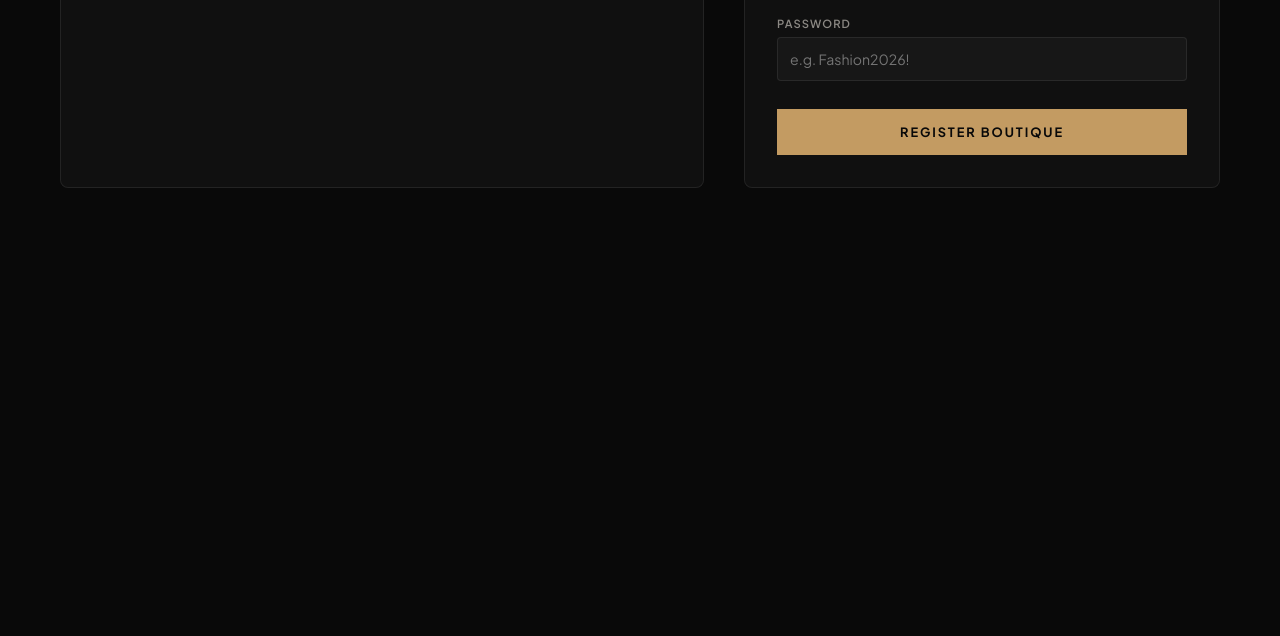
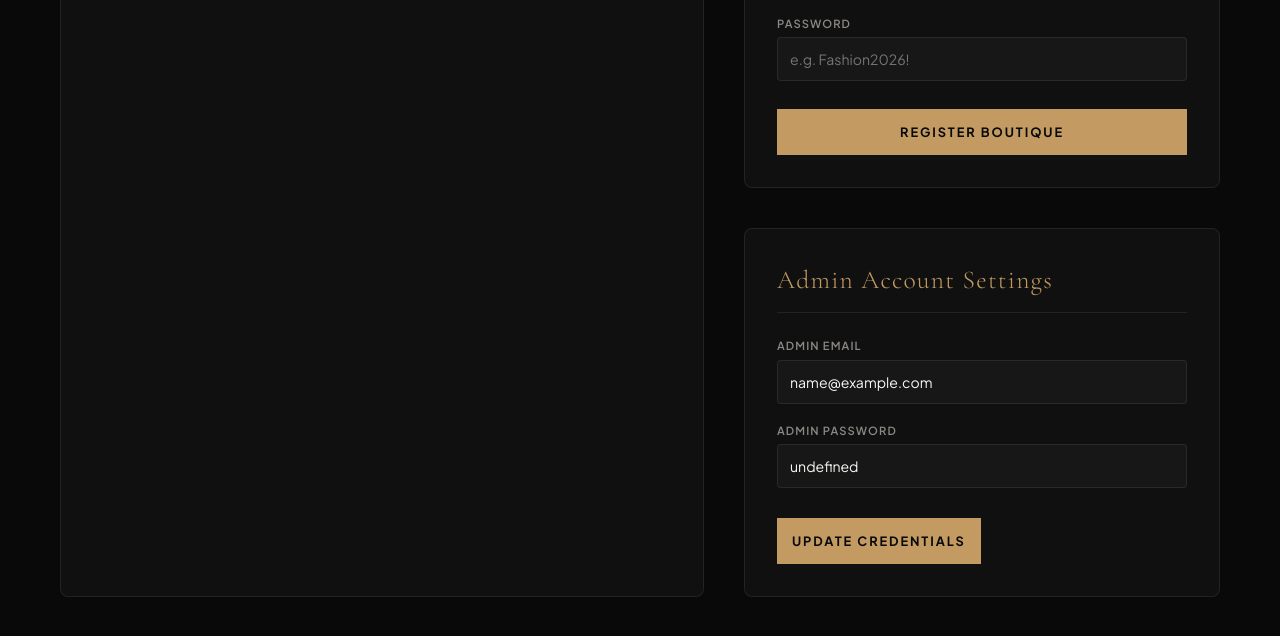
Before and after one commit to abubakar-r-salihawa/zarahs-store, a plain HTML site: page admin-dashboard.html in a window 1280 px wide. Shown: the part 700-1336 px from the top of the page. Before the commit the page ends 928 px from the top, so only its background shows below. Drawn offline with nearby package versions, Linux system fonts and the light colour scheme; sample sign-in values are in the browser's storage; a web font is replaced by a local one.

Commit message:
Add form panel and dynamic local storage support to change admin login email and password details from the admin control panel

```diff
--- a/admin-dashboard.html
+++ b/admin-dashboard.html
@@ -355,7 +355,9 @@
       </div>
     </div>
 
-    <!-- RIGHT: REGISTER NEW VENDOR -->
+    <!-- RIGHT: REGISTER & SETTINGS PANEL -->
+    <div style="display:flex;flex-direction:column;gap:40px">
+      <!-- REGISTER NEW VENDOR -->
       <div class="admin-card">
         <h2 class="card-title">Register New Boutique</h2>
         <div class="error-banner" id="addError"></div>
@@ -392,6 +394,27 @@
           </div>
           <button type="submit" class="btn-form-submit">Register Boutique</button>
         </form>
+      </div>
+
+      <!-- ADMIN SETTINGS -->
+      <div class="admin-card">
+        <h2 class="card-title">Admin Account Settings</h2>
+        <div class="error-banner" id="adminSettingsError"></div>
+        <form class="admin-form" id="adminSettingsForm" onsubmit="event.preventDefault(); handleUpdateAdminCreds();">
+          <div class="form-group">
+            <label class="form-label">Admin Email</label>
+            <input type="email" class="form-input" id="adminEmail" required>
+          </div>
+          <div class="form-group">
+            <label class="form-label">Admin Password</label>
+            <input type="text" class="form-input" id="adminPassword" placeholder="Enter new password" required minlength="6">
+          </div>
+          <div style="display:flex;align-items:center;gap:12px;margin-top:12px">
+            <button type="submit" class="btn-form-submit" style="margin:0">Update Credentials</button>
+            <span id="adminSettingsSuccess" style="color:var(--gold);font-size:0.85rem;display:none">✅ Updated successfully!</span>
+          </div>
+        </form>
+      </div>
     </div>
 
   </div>
@@ -585,8 +608,47 @@
     }
   }
 
+  // Admin Settings Operations
+  function populateAdminSettings() {
+    const adminCreds = JSON.parse(localStorage.getItem('admin_credentials') || JSON.stringify({
+      email: 'admin@zarahsstore.com',
+      password: 'AdminPassword2026!'
+    }));
+    document.getElementById('adminEmail').value = adminCreds.email;
+    document.getElementById('adminPassword').value = adminCreds.password;
+  }
+
+  function handleUpdateAdminCreds() {
+    const email = document.getElementById('adminEmail').value.trim();
+    const password = document.getElementById('adminPassword').value;
+    const errEl = document.getElementById('adminSettingsError');
+    const sucEl = document.getElementById('adminSettingsSuccess');
+
+    if (!email || !password) {
+      errEl.textContent = '⚠️ Please fill in all fields.';
+      errEl.style.display = 'block';
+      return;
+    }
+
+    localStorage.setItem('admin_credentials', JSON.stringify({ email, password }));
+
+    // Update active admin session as well
+    const session = AdminAuth.getSession();
+    if (session) {
+      session.email = email;
+      localStorage.setItem('adminSession', JSON.stringify(session));
+    }
+
+    errEl.style.display = 'none';
+    sucEl.style.display = 'inline';
+    setTimeout(() => {
+      sucEl.style.display = 'none';
+    }, 3000);
+  }
+
   // Initial load
   renderVendors();
+  populateAdminSettings();
 </script>
 </body>
 </html>
--- a/js/vendor-store.js
+++ b/js/vendor-store.js
@@ -119,7 +119,11 @@ const VendorAuth = {
     const credsMap = JSON.parse(localStorage.getItem('vendor_credentials_registry') || '{}');
 
     // Check Admin Credentials
-    if (email.trim() === 'admin@zarahsstore.com' && password === 'AdminPassword2026!') {
+    const adminCreds = JSON.parse(localStorage.getItem('admin_credentials') || JSON.stringify({
+      email: 'admin@zarahsstore.com',
+      password: 'AdminPassword2026!'
+    }));
+    if (email.trim() === adminCreds.email && password === adminCreds.password) {
       const session = { isAdmin: true, name: 'Store Admin', email: email.trim(), loginTime: Date.now() };
       localStorage.setItem('adminSession', JSON.stringify(session));
       return { success: true, isAdmin: true, session };
```
Lines whose indentation alone changed are shown as unchanged.
